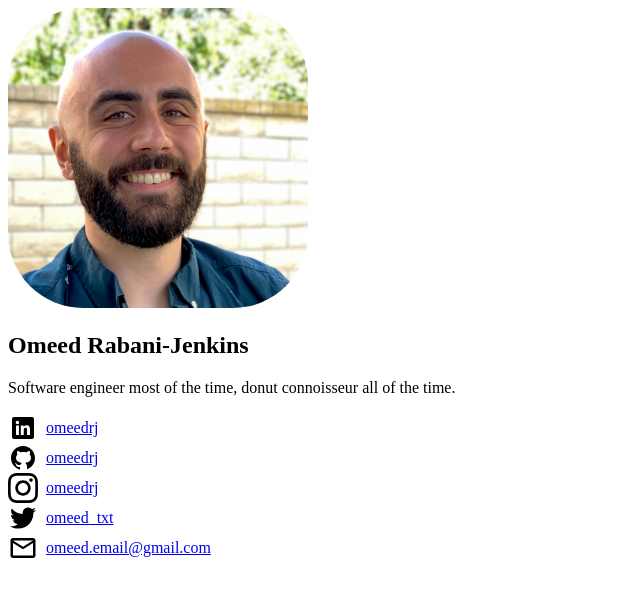
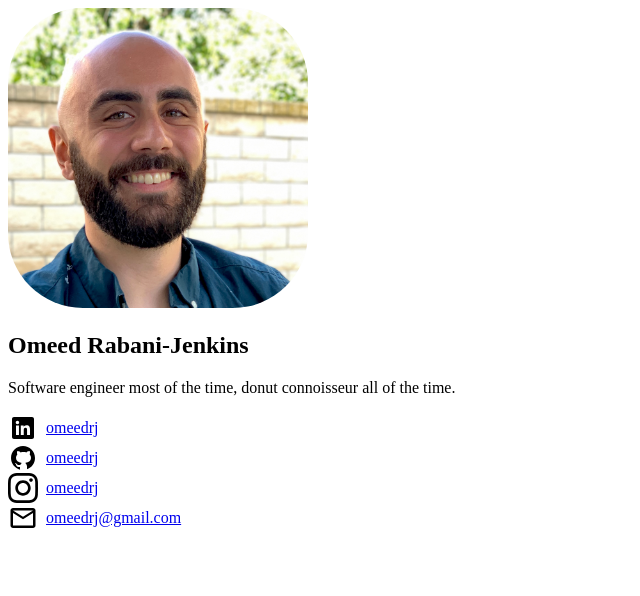
Before and after one commit to omeedrj/omeedrj.github.io, a plain HTML site: page index.html in a window 1280 px wide. Shown: the whole page, without its empty margins (0-640 px from the left). Drawn offline with Linux system fonts and the light colour scheme.

Commit message:
Update email address and remove twitter link

```diff
--- a/index.html
+++ b/index.html
@@ -25,13 +25,8 @@
     </li>
 
     <li style="display:flex;flex-direction:row;align-items:center;">
-        <img src="assets/icons/twitter.svg" width="30" height="30" alt="twitter icon" style="margin-right:0.5rem;" />
-        <a href="https://twitter.com/omeed_txt" target="_blank">omeed_txt</a>
-    </li>
-
-    <li style="display:flex;flex-direction:row;align-items:center;">
         <img src="assets/icons/mail.svg" width="30" height="30" alt="mail icon" style="margin-right:0.5rem;" />
-        <a href="mailto:omeed.email@gmail.com" target="_blank">omeed.email@gmail.com</a>
+        <a href="mailto:omeedrj@gmail.com" target="_blank">omeedrj@gmail.com</a>
     </li>
 </ul>
 
```
